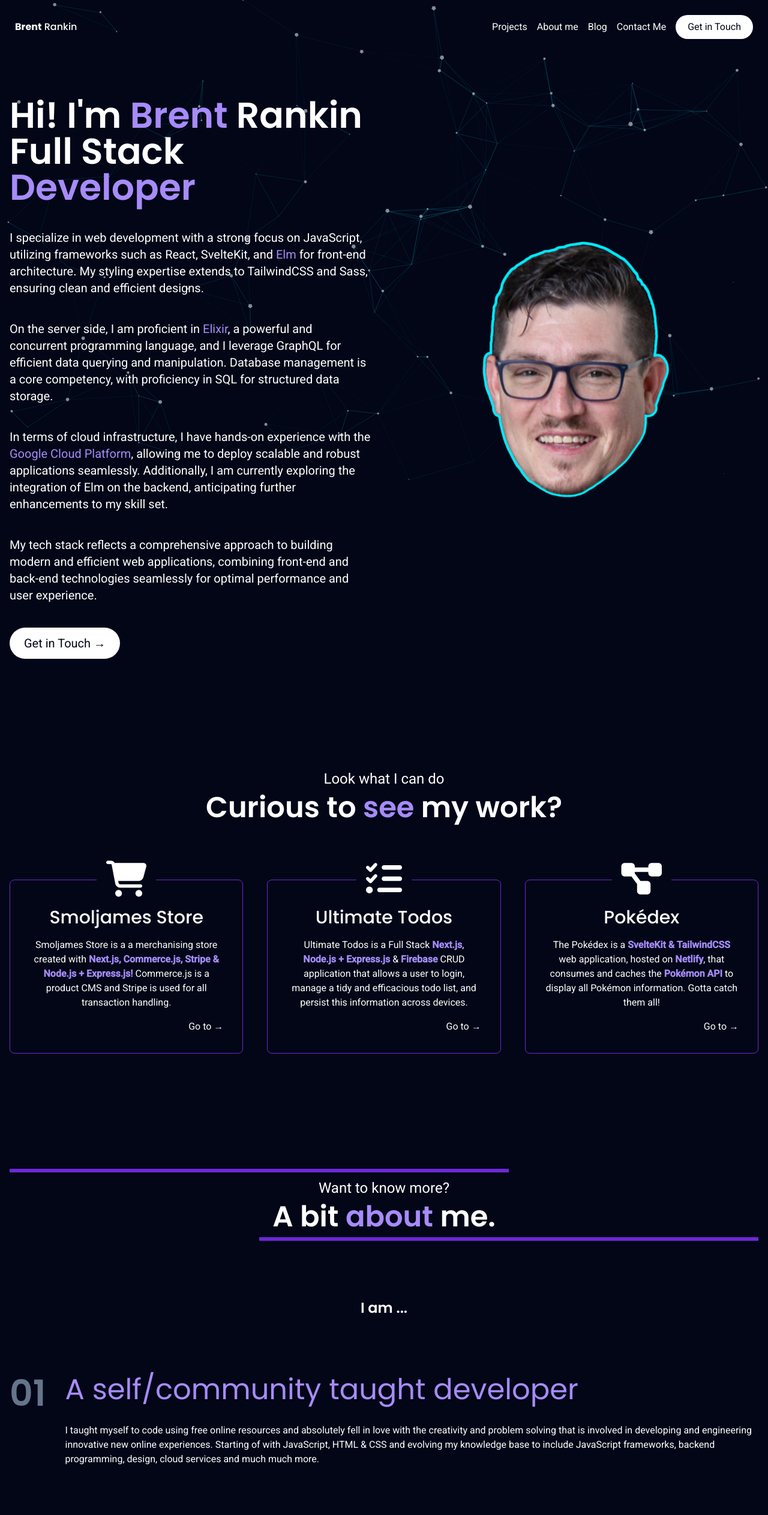
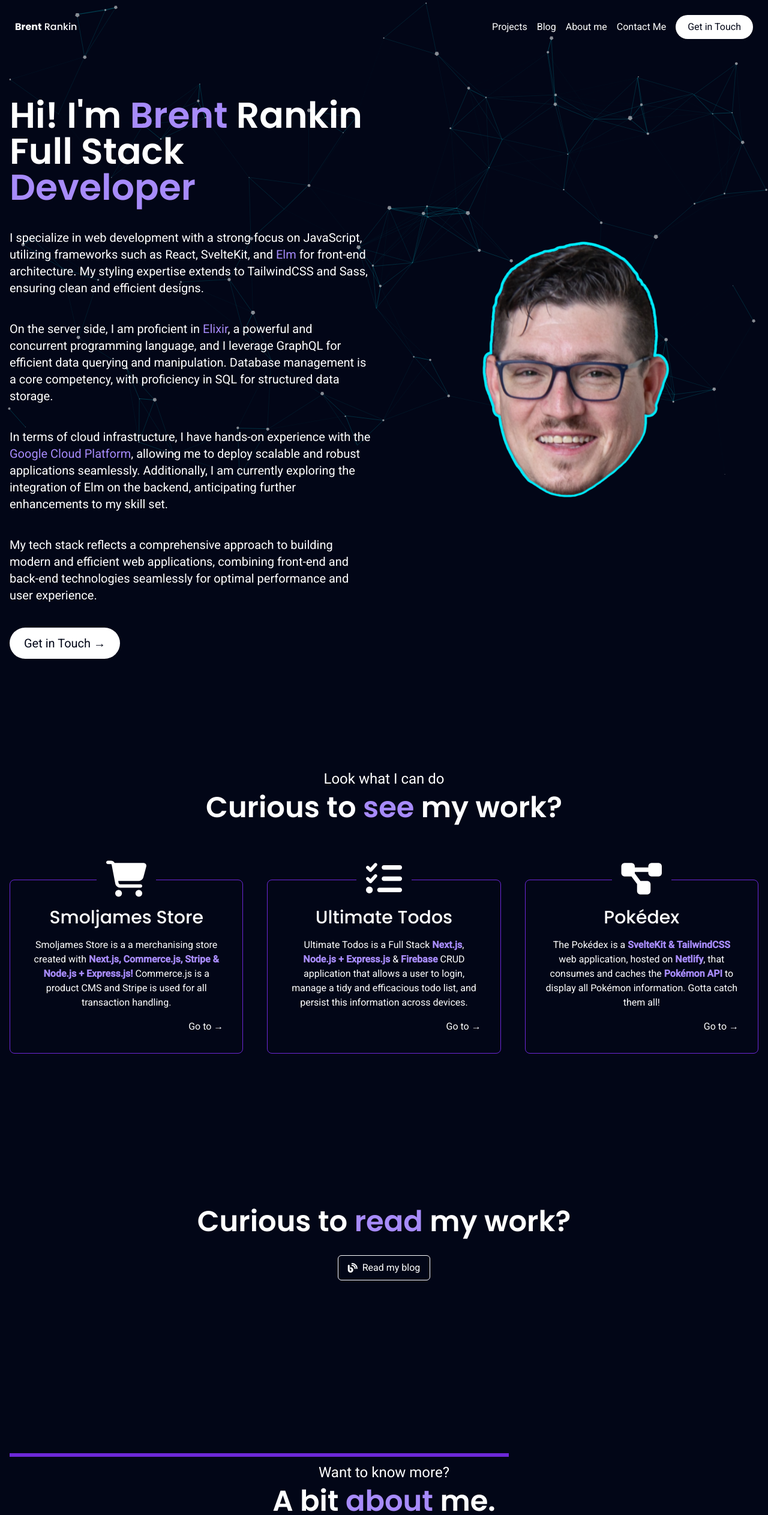
Before and after one commit to Waroach/portfolio, a SvelteKit app: page / in a window 1280 px wide. Shown: the top 2525 px of the page at 60% size. Built offline with nearby package versions, Linux system fonts and the light colour scheme.

Commit message:
fixed links

```diff
--- a/src/components/Footer.svelte
+++ b/src/components/Footer.svelte
@@ -1,5 +1,5 @@
 <footer
-  id="contact-me"
+  id="contact"
   class="py-20 sm:py-32 bg-black border-t border-solid border-violet-950 flex flex-col gap-4 sm:gap-8 justify-center items-center"
 >
   <p class="px-4 py-2 bg-violet-500 text-white font-medium">
--- a/src/components/Header.svelte
+++ b/src/components/Header.svelte
@@ -3,9 +3,9 @@
 
   let tabs = [
     { name: "Projects", link: "#projects" },
+    { name: "Blog", link: "#blog" },
     { name: "About me", link: "#about" },
-    { name: "Blog", link: "#blog" },
-    { name: "Contact Me", link: "#contact-me" },
+    { name: "Contact Me", link: "#contact" },
   ];
 </script>
 
--- a/src/components/Main.svelte
+++ b/src/components/Main.svelte
@@ -141,6 +141,24 @@
     </div>
   </section>
 
+  <!-- BLOG -->
+  <section id="blog" class="py-20 lg:py-32 flex flex-col gap-24">
+    <div class="flex flex-col gap-2 text-center">
+      <h3 class="font-semibold text-3xl sm:text-4xl md:text-5xl">
+        Curious to <span class="poppins text-violet-400">read</span> my work?
+      </h3>
+      <a
+        href="https://www.youtube.com/watch?v=dQw4w9WgXcQ"
+        target="_blank"
+        class="mx-auto px-4 py-2 rounded-md border border-solid border-white flex items-center gap-2 -mb-4 sm:-mb-0 mt-6 hover:border-violet-700 duration-200"
+      >
+        <i class="fa-solid fa-blog" />
+        <p>Read my blog</p>
+      </a>
+    </div>
+    <div class="flex flex-col gap-2 text-center" />
+  </section>
+
   <!-- About Me -->
   <section
     id="about"
@@ -241,16 +259,4 @@
     </div>
     <p class="mx-auto">So why not invest?</p>
   </section>
-
-  <!-- BLOG -->
-  <section id="blog">
-    <div class="flex flex-col gap-2 text-center">
-      <a
-        href="https://www.youtube.com/watch?v=dQw4w9WgXcQ"
-        target="_blank"
-        class="mx-auto px-4 py-2 rounded-md border border-solid border-white flex items-center gap-2 -mb-4 sm:-mb-0 -mt-10 hover:border-violet-700 duration-200"
-        ><i class="fa-solid fa-blog" />Read my blog</a
-      >
-    </div>
-  </section>
 </main>
--- a/src/routes/+layout.svelte
+++ b/src/routes/+layout.svelte
@@ -8,6 +8,7 @@
   let innerWidth = 0;
 
   function goTop() {
+    // Scroll to the top of the page
     document.body.scrollIntoView();
   }
 </script>
```
